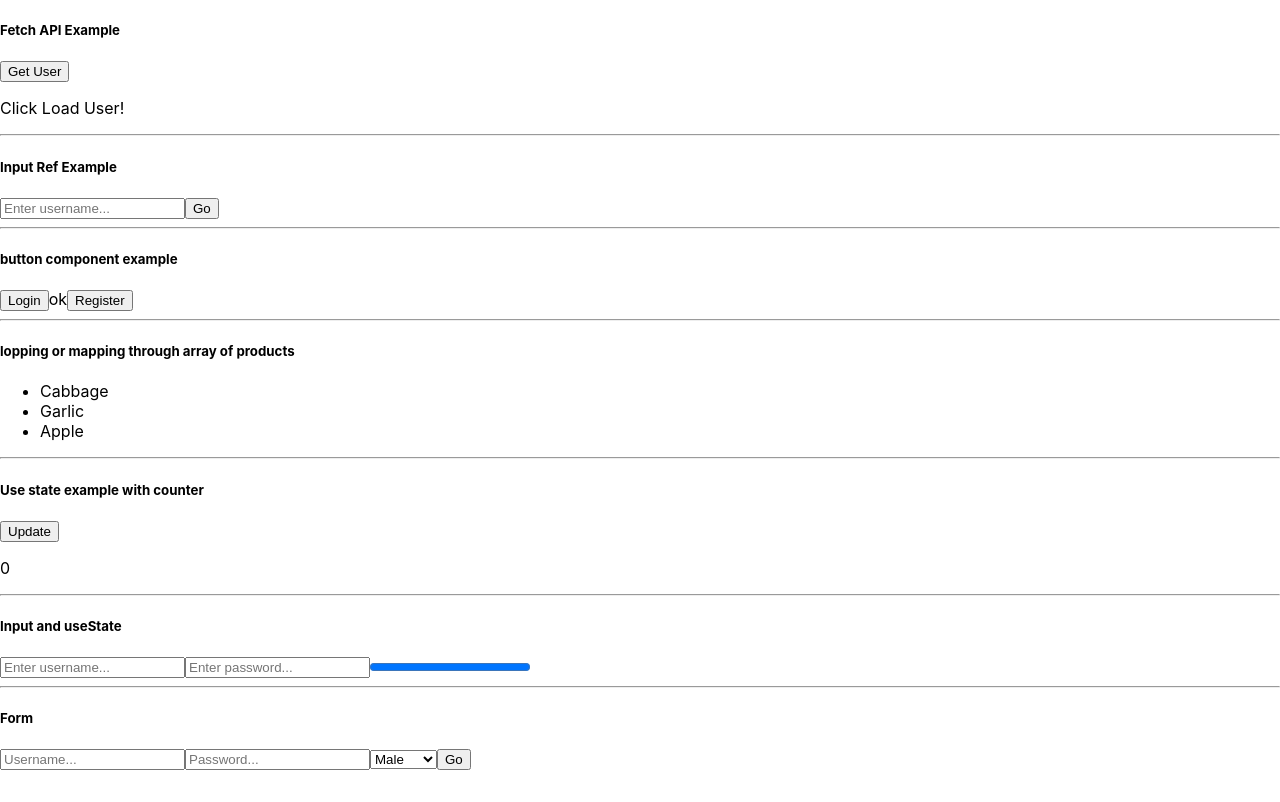
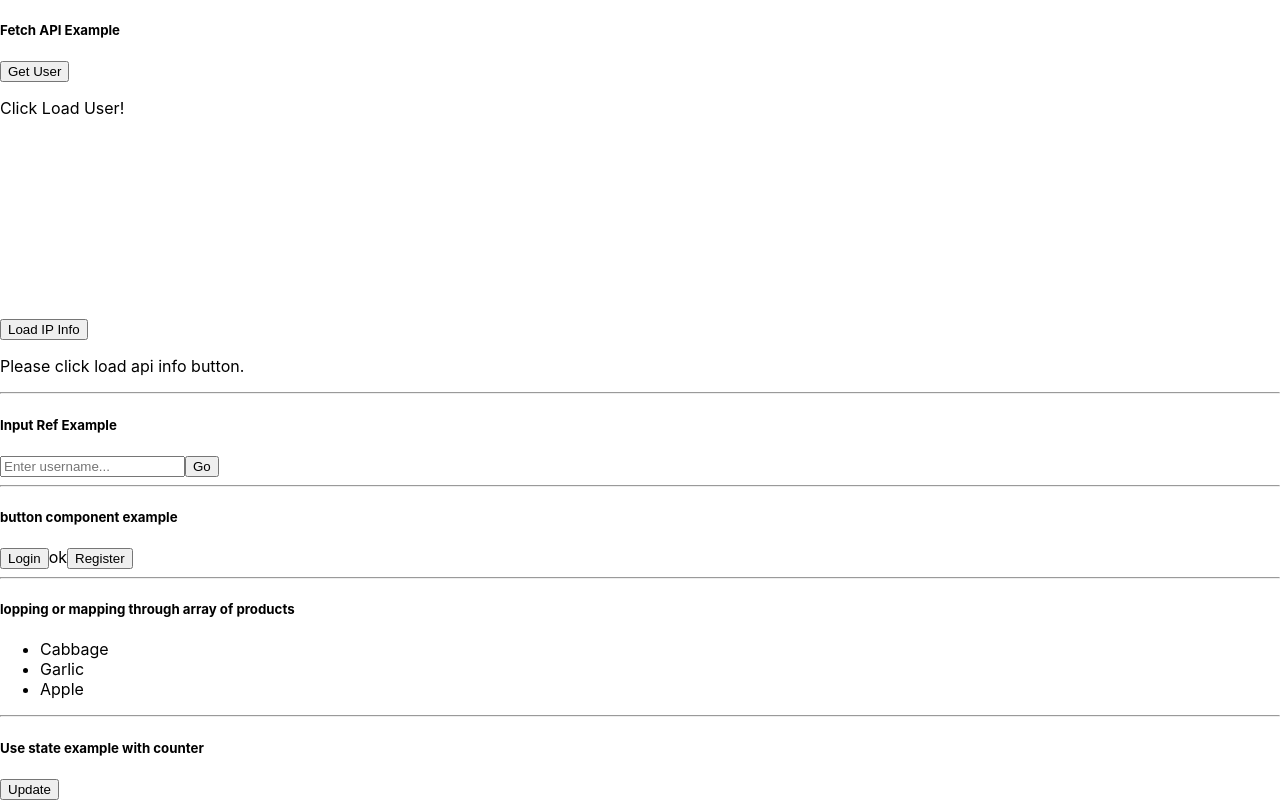
Before and after one commit to logictechjulyintake/react-class-group-1, a React (Create React App) app: page / in a window 1280 px wide. Shown: the top 802 px of the page. Built offline with nearby package versions, Linux system fonts and the light colour scheme.

Commit message:
fetch api 2nd eg, useeffect

```diff
--- a/src/App.js
+++ b/src/App.js
@@ -6,12 +6,17 @@ import Input from './components/Input';
 import MyForm from './components/MyForm';
 import UseRefEg from './components/UseRefEg';
 import FetchAPIEg from './components/FetchAPIEg';
+import APIEgTwo from './components/APIEgTwo';
+import UseEffecEg from './components/UseEffecEg';
 
 function App() {
   return <>
 
+    <UseEffecEg />
+
     <h5>Fetch API Example</h5>
     <FetchAPIEg />
+    <APIEgTwo />
 
     <hr />
 
--- /dev/null
+++ b/src/components/APIEgTwo.js
@@ -0,0 +1,26 @@
+import React, { useState } from 'react'
+
+function APIEgTwo() {
+
+    const [apiResponse, setApiResponse] = useState(null)
+
+    async function getIpInfo() {
+        const response = await fetch("https://ipapi.co/8.8.8.8/json/", {
+            method: "GET"
+        });
+        const responseJson = await response.json();
+        console.log(responseJson);
+        setApiResponse(responseJson);
+    }
+
+    return <>
+        <button onClick={getIpInfo}>Load IP Info</button>
+
+        <p>
+            {apiResponse ? `${apiResponse.ip} ${apiResponse.city} ${apiResponse.region}` : 'Please click load api info button.'}
+        </p>
+
+    </>
+}
+
+export default APIEgTwo
--- a/src/components/FetchAPIEg.js
+++ b/src/components/FetchAPIEg.js
@@ -18,6 +18,8 @@ function FetchAPIEg() {
         <p>
             {userInfo ? `${userInfo.name.title} ${userInfo.name.first} ${userInfo.name.last}` : 'Click Load User!'}
         </p>
+
+        <img src={userInfo ? userInfo.picture.large : null} height={200} />
     </>
 }
 
--- /dev/null
+++ b/src/components/UseEffecEg.js
@@ -0,0 +1,14 @@
+import React, { useEffect } from 'react'
+
+function UseEffecEg() {
+
+    useEffect(function () {
+        // runs on first render
+        console.log("ok")
+    }, []);
+
+    return <>
+    </>
+}
+
+export default UseEffecEg
```
